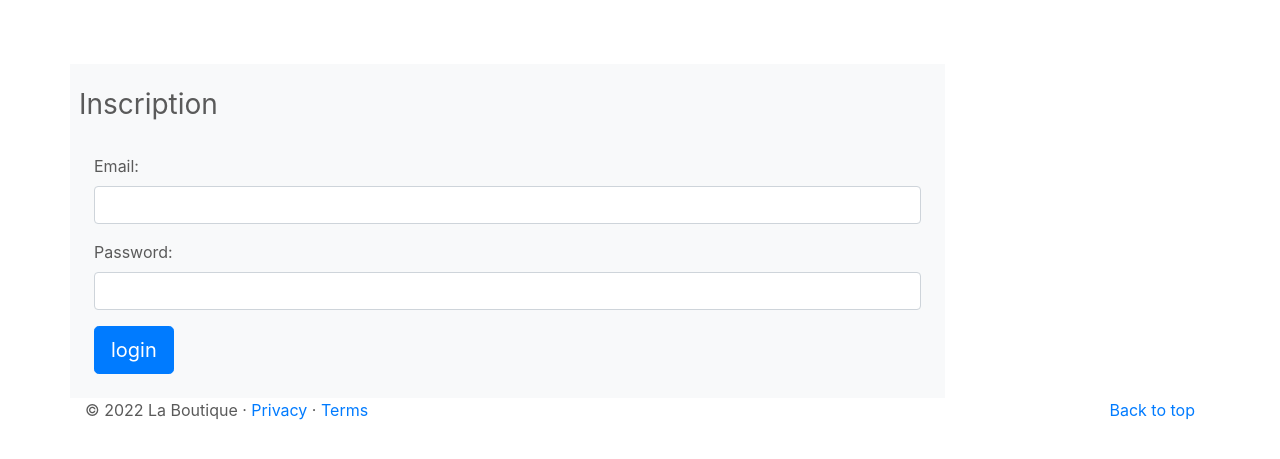
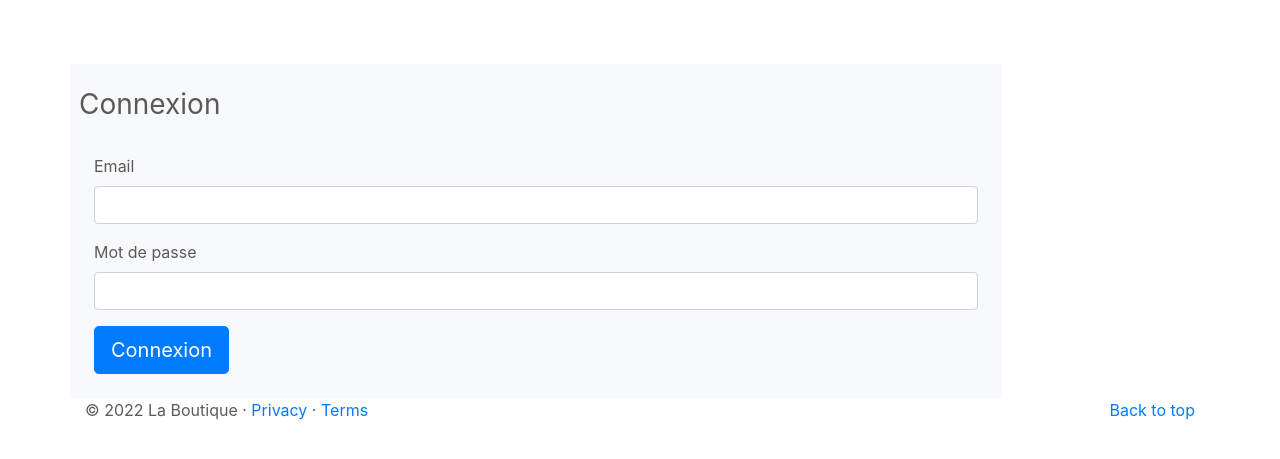
Before and after one commit to riwalenn/boutique, a Symfony app: template templates/login/index.html.twig in a window 1280 px wide. Shown: the part 56-515 px from the top of the page. Run offline with Twig, Linux system fonts and the light colour scheme; the template is opened without the code that fills it, so the values that code supplies are empty; some libraries are stand-ins or nearby versions.

Commit message:
[ADD] translate in french

```diff
--- a/templates/login/index.html.twig
+++ b/templates/login/index.html.twig
@@ -8,19 +8,19 @@
     <div class="row">
         <div class="login-form bg-light mt-4 p-4">
             <form action="{{ path('app_login') }}" method="post" class="row g-3">
-                <h1 class="h3 mb-3 font-weight-normal">Inscription</h1>
+                <h1 class="h3 mb-3 font-weight-normal">Connexion</h1>
                 <div class="col-12 mt-3">
-                    <label for="username">Email:</label>
+                    <label for="username">Email</label>
                     <input type="text" id="username" name="_username" value="{{ last_username }}" class="form-control"/>
                 </div>
                 <div class="col-12 mt-3">
-                    <label for="password">Password:</label>
+                    <label for="password">Mot de passe</label>
                     <input type="password" id="password" name="_password" class="form-control"/>
                     <input type="hidden" name="_csrf_token" value="{{ csrf_token('authenticate') }}">
                     <input type="hidden" name="_target_path" value="{{ path('home') }}"/>
                 </div>
                 <div class="col-12 mt-3">
-                    <button type="submit" class="btn btn-lg btn-primary float-end">login</button>
+                    <button type="submit" class="btn btn-lg btn-primary float-end">Connexion</button>
                 </div>
             </form>
         </div>
--- a/templates/registration/register.html.twig
+++ b/templates/registration/register.html.twig
@@ -7,7 +7,7 @@
         <div class="alert alert-danger" role="alert">{{ flash_error }}</div>
     {% endfor %}
 
-    <h1>Register</h1>
+    <h1>Inscription</h1>
 
     {{ form_start(registrationForm) }}
         {{ form_row(registrationForm.email) }}
@@ -16,6 +16,6 @@
         }) }}
         {{ form_row(registrationForm.agreeTerms) }}
 
-        <button type="submit" class="btn">Register</button>
+        <button type="submit" class="btn">Enregistrer</button>
     {{ form_end(registrationForm) }}
 {% endblock %}
```
